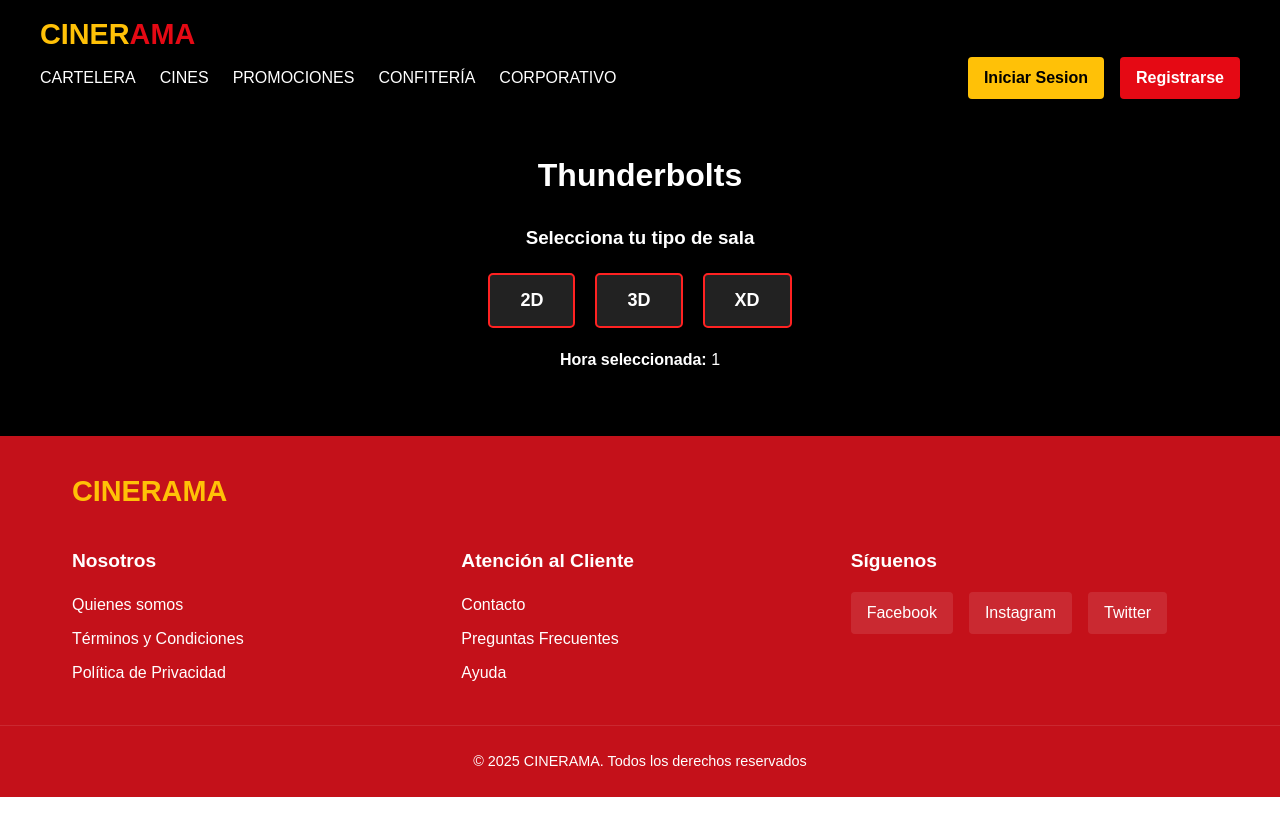
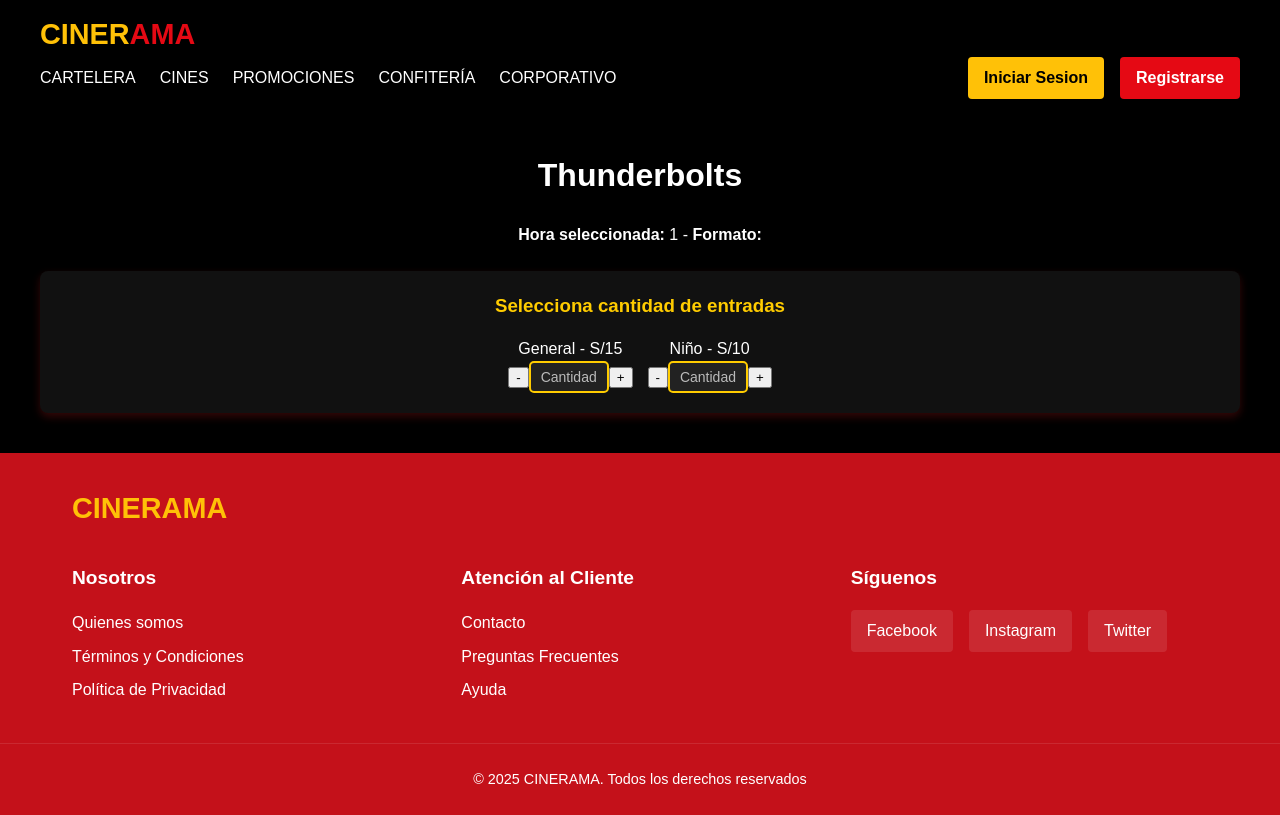
Before and after one commit to BruGeth/Cinerama, a React (Create React App) app in the folder frontend/: page /purchase/1/1 in a window 1280 px wide. Built offline with nearby package versions, Linux system fonts and the light colour scheme.

Commit message:
feat: implement ticket quantity adjustment and store selected showtime/format in TicketPurchase

```diff
--- a/frontend/src/pages/TicketPurchase.jsx
+++ b/frontend/src/pages/TicketPurchase.jsx
@@ -1,34 +1,30 @@
 import React, { useState } from "react";
-import { useParams } from "react-router-dom";
+import { useParams, useNavigate } from "react-router-dom";
 import { MOVIES } from "../Components/movieData";
 import "../styles/TicketPurchase.css";
 import SeatSelection from "../Components/SeatSelection";
 
 const TicketPurchase = () => {
-    const { id, showtime } = useParams();
+    const { id, showtime, format } = useParams();
     const movie = MOVIES.find((m) => m.id === Number(id));
-
-    const [selectedRoom, setSelectedRoom] = useState(null);
+    const navigate = useNavigate();
     const [showTicketOptions, setShowTicketOptions] = useState(true);
     const [showSeatSelection, setShowSeatSelection] = useState(false);
     const [ticketCount, setTicketCount] = useState({ general: "", niño: "" });
 
     if (!movie) return <h2 style={{ color: "white" }}>Película no encontrada</h2>;
 
-    const PRICES = {
-        "2D": { general: 15, niño: 10 },
-        "3D": { general: 18, niño: 12 },
-        "XD": { general: 20, niño: 14 }
+    const handleChangeTicketCount = (type, value) => {
+        setTicketCount({ ...ticketCount, [type]: value === "" ? "" : Math.max(parseInt(value) || 0, 0) });
     };
 
-    const handleSelectRoom = (roomType) => {
-        setSelectedRoom(roomType);
+    const increaseTicket = (type) => {
+        setTicketCount({ ...ticketCount, [type]: (ticketCount[type] || 0) + 1 });
     };
 
-    const handleChangeTicketCount = (type, value) => {
-        setTicketCount({ ...ticketCount, [type]: parseInt(value) || 0 });
+    const decreaseTicket = (type) => {
+        setTicketCount({ ...ticketCount, [type]: Math.max((ticketCount[type] || 0) - 1, 0) });
     };
-
 
     const handleContinueToSeats = () => {
         if (ticketCount.general || ticketCount.niño) {
@@ -44,43 +40,44 @@ const TicketPurchase = () => {
 
     return (
         <div className="purchase-container">
+             <button className="back-button" onClick={() => navigate(-1)}>Volver</button>
             <h1>{movie.title}</h1>
-            <h3>Selecciona tu tipo de sala</h3>
+            <p><strong>Hora seleccionada:</strong> {showtime} - <strong>Formato:</strong> {format}</p>
 
-            <div className="room-options">
-                {Object.keys(PRICES).map((room) => (
-                    <button key={room} className="room-button" onClick={() => handleSelectRoom(room)}>
-                        {room}
-                    </button>
-                ))}
-            </div>
-
-            <p><strong>Hora seleccionada:</strong> {showtime}</p>
-
-            {showTicketOptions && selectedRoom && (
+            {showTicketOptions && (
                 <div className="ticket-options">
-                    <h3>Selecciona cantidad de entradas - Sala {selectedRoom}</h3>
+                    <h3>Selecciona cantidad de entradas</h3>
                     <div className="ticket-inputs">
                         <label>
-                            General - S/{PRICES[selectedRoom].general}
+                            General - S/15
+                            <div className="ticket-counter">
+                                <button className="counter-button" onClick={() => decreaseTicket("general")}>-</button>
                                 <input
                                     type="number"
                                     min="0"
                                     value={ticketCount.general}
+                                    className="ticket-input"
                                     placeholder="Cantidad"
                                     onChange={(e) => handleChangeTicketCount("general", e.target.value)}
                                 />
+                                <button className="counter-button" onClick={() => increaseTicket("general")}>+</button>
+                            </div>
                         </label>
 
                         <label>
-                            Niño - S/{PRICES[selectedRoom].niño}
+                            Niño - S/10
+                            <div className="ticket-counter">
+                                <button className="counter-button" onClick={() => decreaseTicket("niño")}>-</button>
                                 <input
                                     type="number"
                                     min="0"
                                     value={ticketCount.niño}
+                                    className="ticket-input"
                                     placeholder="Cantidad"
                                     onChange={(e) => handleChangeTicketCount("niño", e.target.value)}
                                 />
+                                <button className="counter-button" onClick={() => increaseTicket("niño")}>+</button>
+                            </div>
                         </label>
                     </div>
 
@@ -91,7 +88,7 @@ const TicketPurchase = () => {
                                 {ticketCount.general && <li>{ticketCount.general} boleto(s) General</li>}
                                 {ticketCount.niño && <li>{ticketCount.niño} boleto(s) Niño</li>}
                             </ul>
-                            <h3>Total: S/{PRICES[selectedRoom].general * (ticketCount.general || 0) + PRICES[selectedRoom].niño * (ticketCount.niño || 0)}</h3>
+                            <h3>Total: S/{15 * (ticketCount.general || 0) + 10 * (ticketCount.niño || 0)}</h3>
                             <button className="confirm-button" onClick={handleContinueToSeats}>
                                 Continuar
                             </button>
@@ -101,12 +98,16 @@ const TicketPurchase = () => {
             )}
 
             {showSeatSelection && (
+                <div className="seat-selection-container">
                     <SeatSelection
                         onConfirmSeats={(seats) => console.log(seats)}
                         ticketCount={ticketCount}
                         onGoBack={handleGoBackToTickets}
                     />
+
+                </div>
             )}
+
         </div>
     );
 };
```
Lines whose indentation alone changed are shown as unchanged.
